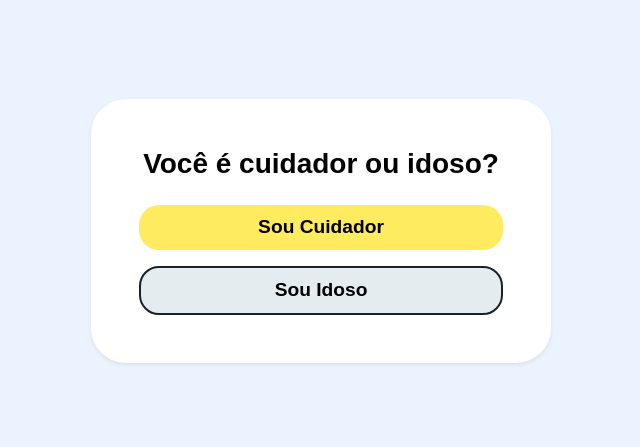
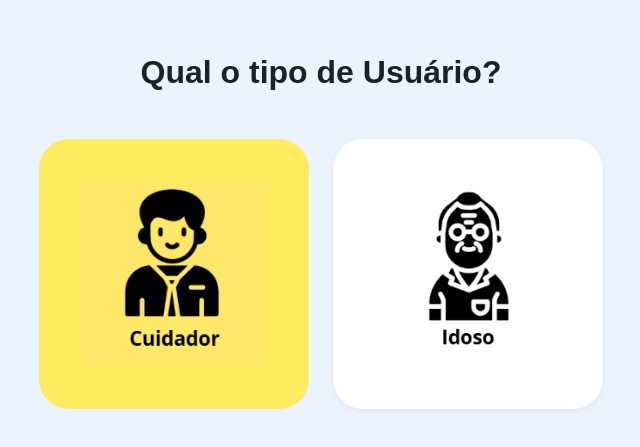
Before and after one commit to yuinahirano/DiaADiaVoVos, a React (Vite) app in the folder front-end/: page /tipo-usuario in a window 1280 px wide. Shown: the part 169-616 px from the top of the page, without its empty margins (319-959 px from the left). Built offline with nearby package versions, Linux system fonts and the light colour scheme.

Commit message:
feat: adiciona animação de hover e ajusta layout dos cards de tipo de usuário

```diff
--- a/front-end/src/App.css
+++ b/front-end/src/App.css
@@ -129,3 +129,13 @@ body {
     color: #FFD600; /* Cor roxa bem forte e destacada */
     text-decoration: underline;
 }
+
+.card-usuario {
+  transition: transform 0.2s ease, box-shadow 0.2s ease;
+}
+
+.card-usuario:hover {
+  transform: translateY(-8px) scale(1.03);
+  box-shadow: 0 8px 20px rgba(0, 0, 0, 0.15);
+  cursor: pointer;
+}
--- a/front-end/src/pages/PaginaTipoUsuario.jsx
+++ b/front-end/src/pages/PaginaTipoUsuario.jsx
@@ -1,5 +1,8 @@
 import React from 'react';
 import { useNavigate } from 'react-router-dom';
+import cuidadorImg from '../assets/cuidador.png';
+import idosoImg from '../assets/idoso.png';
+import '../index.css'; // ou o caminho do seu arquivo de estilos
 
 export default function PaginaTipoUsuario() {
   const navigate = useNavigate();
@@ -9,29 +12,48 @@ export default function PaginaTipoUsuario() {
       className="min-vh-100 d-flex align-items-center justify-content-center p-3"
       style={{ backgroundColor: '#EBF3FF', fontFamily: 'Arial, sans-serif' }}
     >
-      <div
-        className="bg-white p-4 p-md-5 w-100 shadow-sm text-center"
-        style={{ maxWidth: '460px', borderRadius: '35px' }}
-      >
-        <h3 className="fw-bold mb-4" style={{ color: '#000' }}>
-          Você é cuidador ou idoso?
+      <div className="text-center" style={{ maxWidth: '700px', width: '100%' }}>
+        <h3 className="fw-bold mb-5" style={{ color: '#1A2229', fontSize: '2rem' }}>
+          Qual o tipo de Usuário?
         </h3>
 
-        <div className="d-flex flex-column gap-3">
+        <div className="d-flex gap-4 justify-content-center">
+          {/* CUIDADOR */}
           <button
-            className="btn fw-bold py-2 border-0"
-            style={{ backgroundColor: '#FFEB60', color: '#000', borderRadius: '20px', fontSize: '1.2rem' }}
             onClick={() => navigate('/dados-cuidador')}
+            className="btn border-0 d-flex align-items-center justify-content-center card-usuario"
+            style={{
+              backgroundColor: '#FFEB60',
+              borderRadius: '30px',
+              width: '270px',
+              height: '270px',
+            }}
           >
-            Sou Cuidador
+            <img
+              src={cuidadorImg}
+              alt="Cuidador"
+              style={{ width: '75%', height: '75%', objectFit: 'contain' }}
+            />
           </button>
 
+          {/* IDOSO */}
           <button
-            className="btn fw-bold py-2"
-            style={{ backgroundColor: '#E5ECF0', color: '#000', border: '2px solid #1A2229', borderRadius: '20px', fontSize: '1.2rem' }}
             onClick={() => navigate('/dados-idoso')}
+            className="btn d-flex align-items-center justify-content-center card-usuario"
+            style={{
+              backgroundColor: '#FFFFFF',
+              border: 'none',
+              borderRadius: '30px',
+              width: '270px',
+              height: '270px',
+              boxShadow: '0 2px 6px rgba(0,0,0,0.06)',
+            }}
           >
-            Sou Idoso
+            <img
+              src={idosoImg}
+              alt="Idoso"
+              style={{ width: '75%', height: '75%', objectFit: 'contain' }}
+            />
           </button>
         </div>
       </div>
```
Also changed, not shown: front-end/src/pages/PaginaInicialCuidador.jsx (added, +115 -0 lines).
